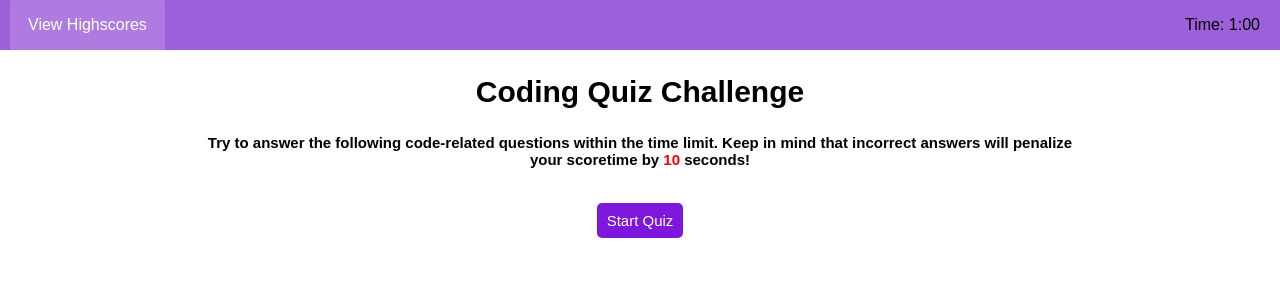
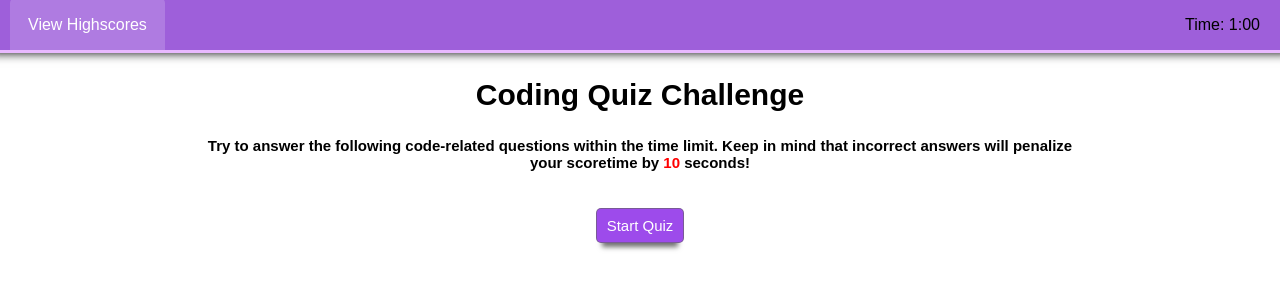
Before and after one commit to karanius/UofT_Api_Code_Quiz, a plain HTML site: page index.html in a window 1280 px wide. Drawn offline with nearby package versions, Linux system fonts and the light colour scheme.

Commit message:
made the buttons a bit cooler, and the NNavRibbon to be nicer

```diff
--- a/css/style.css
+++ b/css/style.css
@@ -21,6 +21,8 @@ nav{
     background-color: rgb(158, 95, 218);
     overflow: hidden;
     padding: 10px 10px ;
+    border-bottom: 3px solid rgb(233, 185, 255);
+    box-shadow: 0px -10px 10px 10px black;
 }
 nav p{
     width: 85px;
@@ -49,9 +51,10 @@ color: black;
 }
 
 .button{
+    position: relative;
     box-sizing: border-box;
-    background-color: rgb(124, 23, 219);
-    border:none;
+    background-color: rgb(157, 75, 235);
+    border:1px solid rgba(99, 99, 99, 0.616);
     height: 35px;
     color:white;
     padding: 0px 10px;
@@ -59,19 +62,21 @@ color: black;
     margin: 10px;
     font-size: 15px;
     cursor: pointer;
-
+    top: 2px;
+    box-shadow: 0px 10px 5px -6px rgb(112, 112, 112);
+    transition: box-shadow 0.2s, top 0.2s;
 }
 
 .button:hover{
-    box-shadow: 0px 4px 5px 0px rgb(190, 190, 190);
+    box-shadow: 0px 18px 8px -10px rgb(170, 170, 170);
     background-color: rgba(124, 23, 219, 0.856);
-
+    top: 1px;
 }
 
-.button:active{
+.button:active {
     background-color: rgb(149, 57, 235);
+}
 
-}
 .button:focus{
     outline: none;
     background-color: rgb(124, 23, 219);
```
